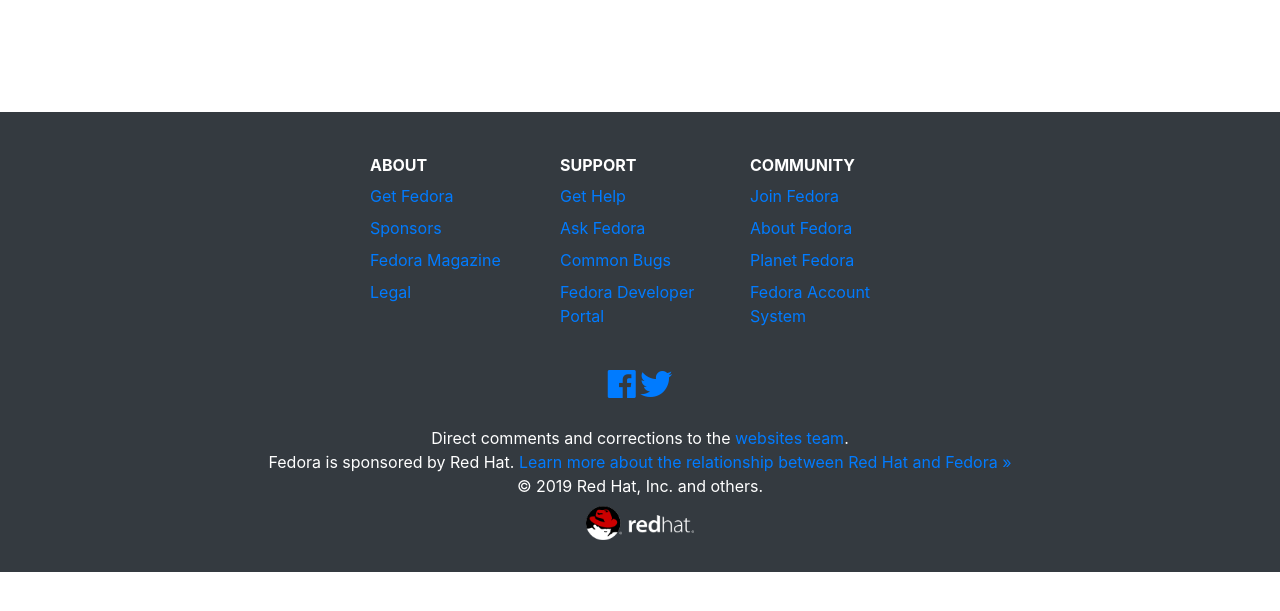
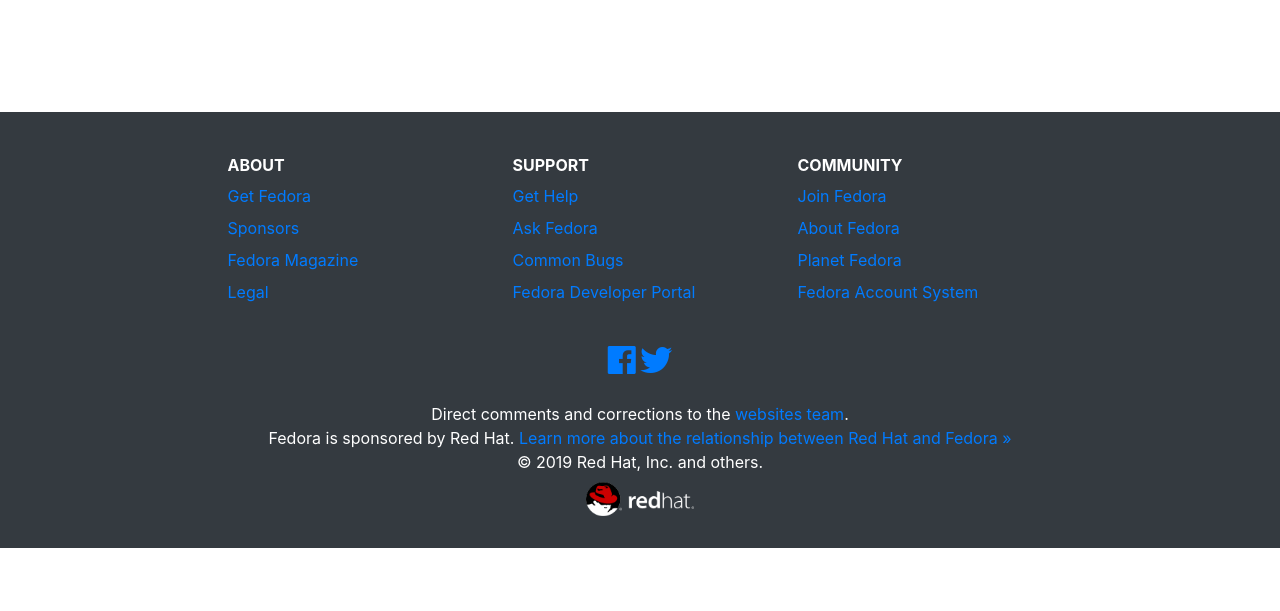
Before and after one commit to fedora-infra/fedora-websites-mirror, a Python web app: template sites/partials/templates/alternative_master.html in a window 1280 px wide. Shown: the top 611 px of the page. Run offline with Jinja, Linux system fonts and the light colour scheme; the template is opened without the code that fills it, so the values that code supplies are empty; some libraries are stand-ins or nearby versions.

Commit message:
make footer work better on smaller screens

```diff
--- a/sites/partials/templates/footer.html
+++ b/sites/partials/templates/footer.html
@@ -1,7 +1,7 @@
 <div class="footer bg-dark text-white font-size-80">
   <div class="container py-4">
     <div class="row footerlinks justify-content-center">
-      <div class="col-sm-2 col-xs-4 mt-3">
+      <div class="col-sm-3 col-4 mt-3">
         <h5 class="text-uppercase"><small><strong>About</strong></small></h5>
         <div>
           <dl>
@@ -12,7 +12,7 @@
           </dl>
         </div>
       </div>
-      <div class="col-sm-2 col-xs-4 mt-3">
+      <div class="col-sm-3 col-4 mt-3">
         <h5 class="text-uppercase"><small><strong>Support</strong></small></h5>
         <div>
           <dl>
@@ -23,7 +23,7 @@
           </dl>
         </div>
       </div>
-      <div class="col-sm-2 col-xs-4 mt-3">
+      <div class="col-sm-3 col-4 mt-3">
         <h5 class="text-uppercase"><small><strong>Community</strong></small></h5>
         <div>
           <dl>
```
